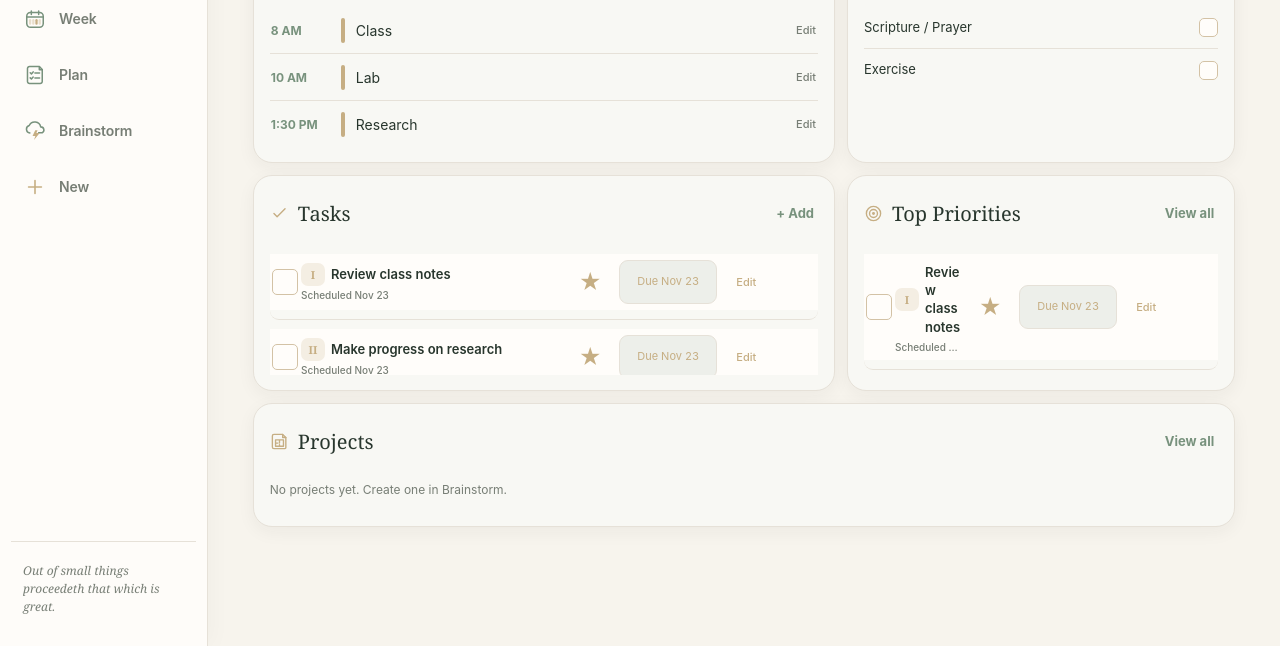
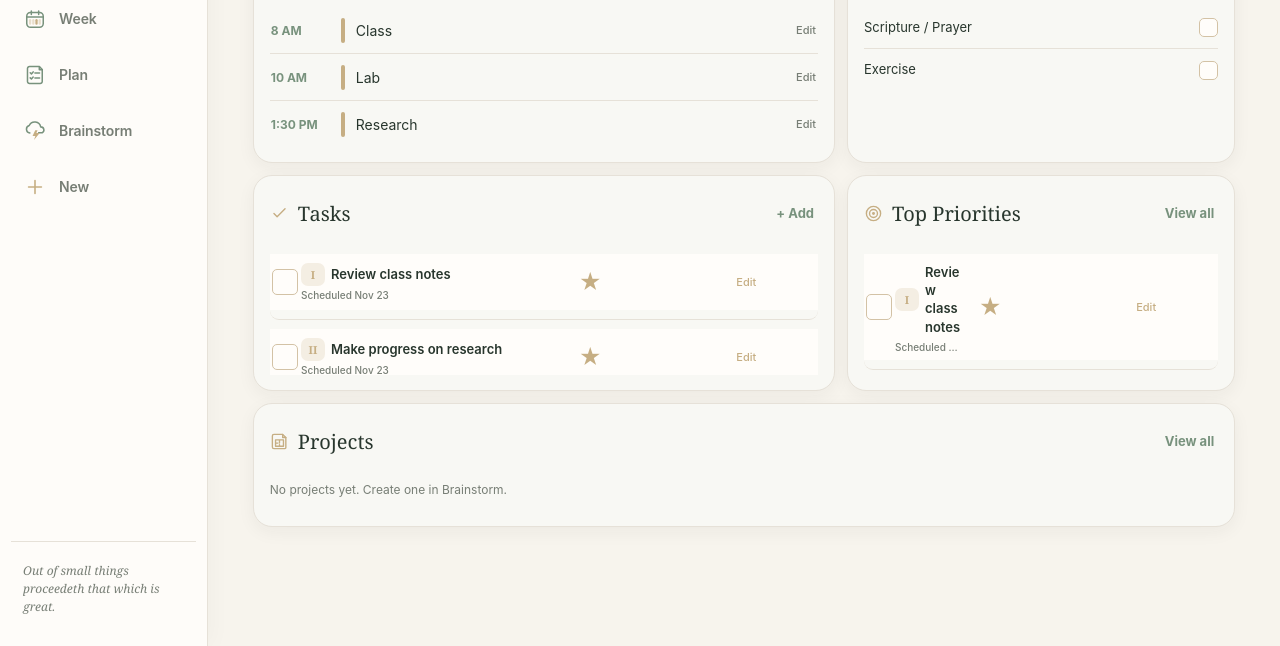
Before and after one commit to jgoldslice/dc_64_33, a plain HTML site: page index.html in a window 1280 px wide. Shown: the part 154-800 px from the top of the page. Drawn offline with Linux system fonts and the light colour scheme.

Commit message:
Remove inline Task date button and allow Week calendar task checkoff

```diff
--- a/index.html
+++ b/index.html
@@ -845,7 +845,6 @@ function taskRow(t,rankMap=null){
   const project=state.projects.find(p=>String(p.id)===String(t.projectId||'')&&t.projectId);
   const area=goal?.category||project?.area||t.area||'';
   const context=[area,project?.title].filter(Boolean).join(' · ');
-  const due=t.dueDate?new Date(t.dueDate+'T12:00:00').toLocaleDateString('en-US',{month:'short',day:'numeric'}):'';
   const planned=t.scheduledDate?'Scheduled '+new Date(t.scheduledDate+'T12:00:00').toLocaleDateString('en-US',{month:'short',day:'numeric'})+(t.scheduledTime?' '+timeText(t.scheduledTime):''):'';
   const id=esc(t.id),title=esc(t.title);
   return `<div class="entry bp-task-row no-swipe ${t.done?'done':''}" data-no-swipe data-bp-task-row="${id}">
@@ -857,7 +856,6 @@ function taskRow(t,rankMap=null){
         ${context?'<small class="bp-task-context">'+esc(context)+'</small>':''}
         ${planned?'<small class="bp-task-planned">'+esc(planned)+'</small>':''}</div>
       <button type="button" class="bp-task-star" data-bp-task-star="${id}" aria-label="${t.priority?'Remove priority from':'Prioritize'} ${title}" aria-pressed="${!!t.priority}">${t.priority?'★':'☆'}</button>
-      <button type="button" class="bp-task-due" data-bp-task-date="${id}" aria-label="Change deadline for ${title}">${due?'Due '+esc(due):'Set date'}</button>
       <span class="task-row-actions"><button type="button" class="edit-small" data-bp-edit-task="${id}" aria-label="Edit ${title}">Edit</button>
         ${t.done?'<button type="button" class="edit-small delete-completed-task" data-delete-completed-task="'+id+'" aria-label="Delete completed task '+title+'">Delete</button>':''}</span>
     </div>
@@ -874,13 +872,16 @@ function habitToggle(h,date){return `<input type="checkbox" data-habit-check="${
 function habitTable(week){const dates=Array.from({length:7},(_,i)=>iso(plusDays(week,i)));return `<div class="week-table"><span></span>${['M','T','W','T','F','S','S'].map(d=>`<span class="dow">${d}</span>`).join('')}${state.habits.map(h=>`<span class="habit-name" title="${esc(h.title)}">${habitCaption(h)}</span>${dates.map(date=>isScheduled(h,date)?`<label>${habitToggle(h,date)}</label>`:'<span class="off">·</span>').join('')}`).join('')}</div>`;}
 function dayLines(date){
   const events=state.events.filter(e=>e.date===date).sort((a,b)=>(a.time||'').localeCompare(b.time||''));
-  const scheduled=state.tasks.filter(t=>!t.done&&t.scheduledDate===date)
+  // Week is the task execution surface. Include checked tasks so they
+  // remain visible and can be unchecked without returning to Plan.
+  const scheduled=state.tasks.filter(t=>t.scheduledDate===date)
     .sort((a,b)=>(a.scheduledTime||'').localeCompare(b.scheduledTime||''));
-  const due=state.tasks.filter(t=>!t.done&&t.dueDate===date&&t.scheduledDate!==date);
+  const due=state.tasks.filter(t=>t.dueDate===date&&t.scheduledDate!==date);
+  const check=t=>`<label class="bp-cal-task-check"><input type="checkbox" data-task-check="${esc(t.id)}" aria-label="Complete ${esc(t.title)}" ${t.done?'checked':''}></label>`;
   return [
     ...events.map(e=>`<p class="day-line bp-cal-event"><span class="when">${timeText(e.time)} </span>${esc(e.title)}</p>`),
-    ...scheduled.slice(0,4).map(t=>`<p class="day-line bp-cal-task"><span class="when">${timeText(t.scheduledTime)}</span><span>${esc(t.title)}</span><span class="bp-cal-type">Task</span><button type="button" data-edit-task="${esc(t.id)}" aria-label="Edit scheduled task ${esc(t.title)}">↗</button></p>`),
-    ...due.slice(0,3).map(t=>`<p class="day-line bp-cal-due"><span>${esc(t.title)}</span><span class="due-mark">DUE</span><button type="button" data-edit-task="${esc(t.id)}" aria-label="Edit task ${esc(t.title)}">↗</button></p>`)
+    ...scheduled.slice(0,4).map(t=>`<div class="day-line bp-cal-task ${t.done?'bp-cal-task-completed':''}">${check(t)}<span class="when">${timeText(t.scheduledTime)}</span><span class="bp-cal-task-name">${esc(t.title)}</span><span class="bp-cal-type">Task</span></div>`),
+    ...due.slice(0,3).map(t=>`<div class="day-line bp-cal-due ${t.done?'bp-cal-task-completed':''}">${check(t)}<span class="bp-cal-task-name">${esc(t.title)}</span><span class="due-mark">DUE</span></div>`)
   ].join('')||'<p class="day-empty">—</p>';
 }
 function dayCard(date){const d=new Date(date+'T12:00:00');return `<div class="day-card ${date===localToday()?'today':''}" data-week-event-date="${date}" role="button" tabindex="0" aria-label="Add event on ${d.toLocaleDateString('en-US',{weekday:'long',month:'long',day:'numeric'})}"><div class="day-top"><span>${weekDay(d)}</span><span class="day-date">${format(d)}</span></div>${dayLines(date)}</div>`;}
```
